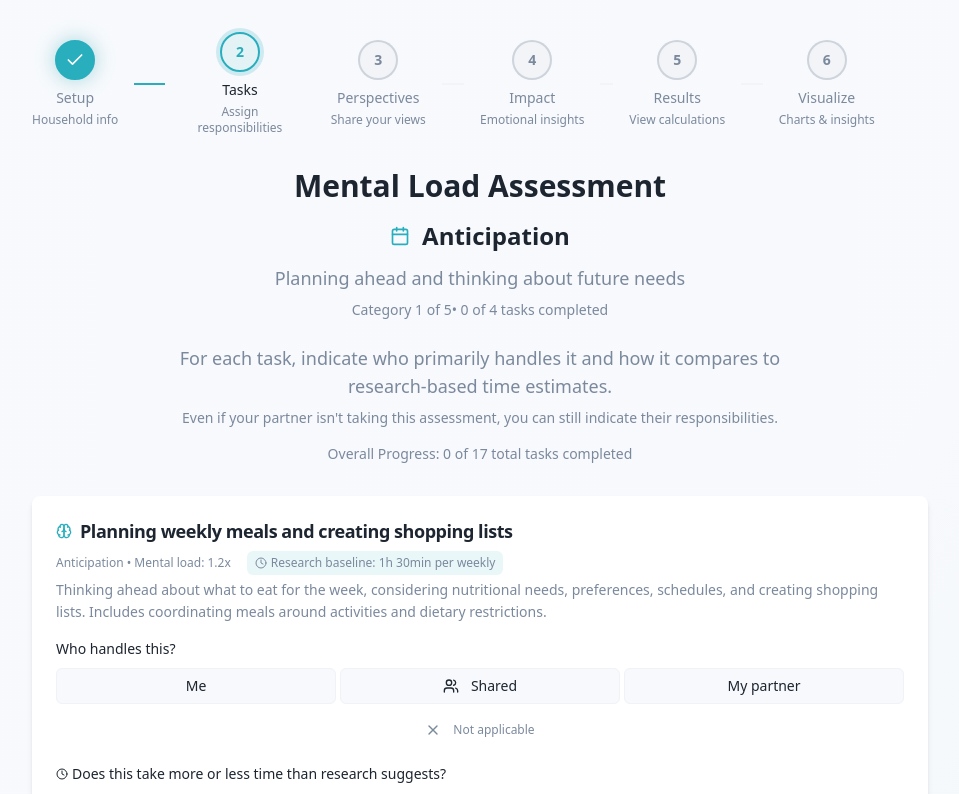
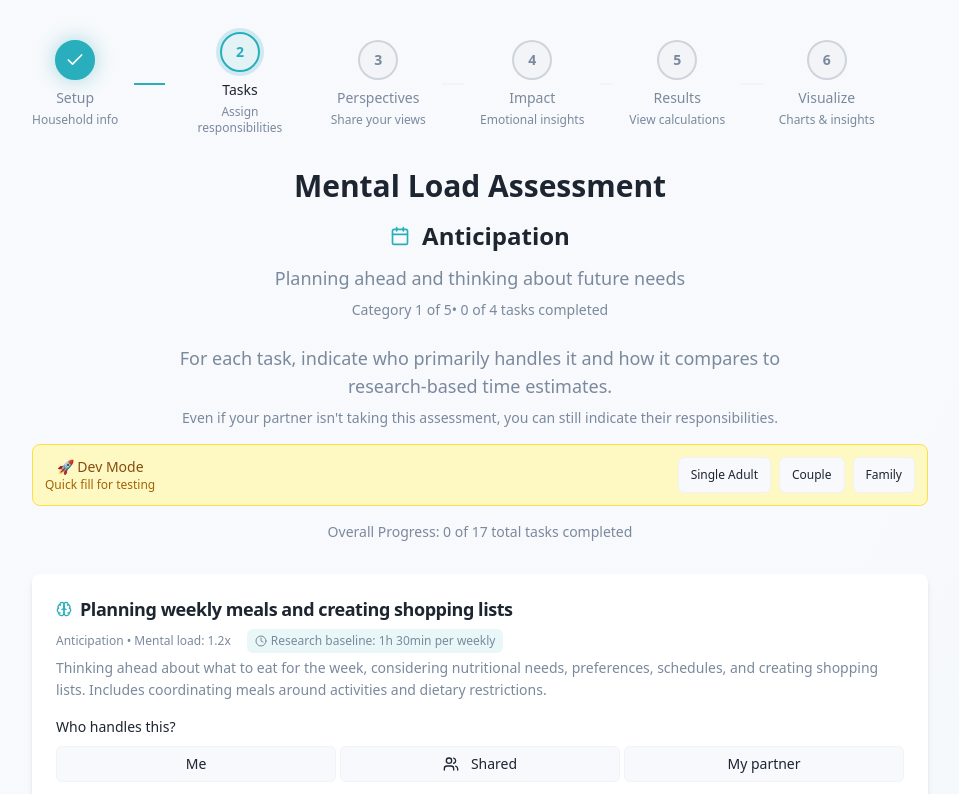
Before and after one commit to cARMO85/load-share-light, a React (Vite) app: page /questionnaire in a window 1280 px wide. Shown: the top 794 px of the page, without its empty margins (160-1119 px from the left). Built offline with nearby package versions, Linux system fonts and the light colour scheme.

Commit message:
Add dev option for sample answers
Add a developer option to quickly populate the questionnaire with sample answers for faster testing.

```diff
--- a/src/pages/TaskQuestionnaire.tsx
+++ b/src/pages/TaskQuestionnaire.tsx
@@ -199,6 +199,71 @@ const TaskQuestionnaire: React.FC = () => {
     handleInsightAdded(insight);
   };
 
+  // Development helper to fill sample data
+  const fillSampleData = (scenario: 'single' | 'couple' | 'family') => {
+    const sampleAssignments = {
+      single: ['me', 'me', 'shared', 'me'],
+      couple: ['me', 'partner', 'shared', 'me', 'partner'],
+      family: ['me', 'partner', 'shared', 'me', 'shared']
+    };
+
+    const sampleTimeAdjustments: TimeAdjustment[] = ['much_less', 'less', 'about_right', 'more', 'much_more'];
+
+    const newResponses: Record<string, TaskResponse> = {};
+
+    categorizedTasks.forEach(category => {
+      category.tasks.forEach((task, index) => {
+        const assignments = sampleAssignments[scenario];
+        const assignment = assignments[index % assignments.length] as 'me' | 'partner' | 'shared';
+        const timeAdjustment = sampleTimeAdjustments[index % sampleTimeAdjustments.length];
+
+        const response: TaskResponse = {
+          taskId: task.id,
+          assignment,
+          timeAdjustment,
+          estimatedMinutes: calculateAdjustedTime(task.baseline_minutes_week, timeAdjustment),
+          frequency: task.default_frequency,
+          notApplicable: Math.random() < 0.05, // 5% chance of not applicable
+          mySharePercentage: assignment === 'me' ? 90 : assignment === 'partner' ? 10 : 50
+        };
+
+        newResponses[task.id] = response;
+        setTaskResponse(response);
+      });
+    });
+
+    setResponses(newResponses);
+
+    // Add some sample insights if in together mode
+    if (isTogetherMode) {
+      const sampleInsights = [
+        {
+          id: 'insight-1',
+          type: 'breakthrough' as const,
+          taskId: categorizedTasks[0]?.tasks[0]?.id,
+          taskName: categorizedTasks[0]?.tasks[0]?.task_name,
+          description: "Wow, I never realized how much mental load meal planning actually involves!",
+          timestamp: new Date()
+        },
+        {
+          id: 'insight-2',
+          type: 'disagreement' as const,
+          taskId: categorizedTasks[1]?.tasks[0]?.id,
+          taskName: categorizedTasks[1]?.tasks[0]?.task_name,
+          description: "We disagree on how long this takes - maybe we should time it next week",
+          timestamp: new Date()
+        }
+      ];
+
+      sampleInsights.forEach(insight => {
+        if (insight.taskId) {
+          setInsights(prev => [...prev, insight]);
+          addInsight(insight);
+        }
+      });
+    }
+  };
+
   const handleInsightContinue = () => {
     // Store insights in context for later use in results
     insights.forEach(insight => addInsight(insight));
@@ -376,6 +441,44 @@ const TaskQuestionnaire: React.FC = () => {
                 <strong>Discuss each task together</strong> and agree on who handles it and how long it takes.
                 Use the insight buttons to capture key moments from your conversation.
               </p>
+            </div>
+          )}
+
+          {/* Development Helper - Only in dev mode */}
+          {import.meta.env.DEV && (
+            <div className="mt-4 p-3 bg-yellow-100 dark:bg-yellow-900/20 border border-yellow-300 dark:border-yellow-700 rounded-lg">
+              <div className="flex items-center justify-between">
+                <div>
+                  <p className="text-sm font-medium text-yellow-800 dark:text-yellow-200">🚀 Dev Mode</p>
+                  <p className="text-xs text-yellow-700 dark:text-yellow-300">Quick fill for testing</p>
+                </div>
+                <div className="flex gap-2">
+                  <Button
+                    variant="outline"
+                    size="sm"
+                    onClick={() => fillSampleData('single')}
+                    className="text-xs"
+                  >
+                    Single Adult
+                  </Button>
+                  <Button
+                    variant="outline"
+                    size="sm"
+                    onClick={() => fillSampleData('couple')}
+                    className="text-xs"
+                  >
+                    Couple
+                  </Button>
+                  <Button
+                    variant="outline"
+                    size="sm"
+                    onClick={() => fillSampleData('family')}
+                    className="text-xs"
+                  >
+                    Family
+                  </Button>
+                </div>
+              </div>
             </div>
           )}
 
```
